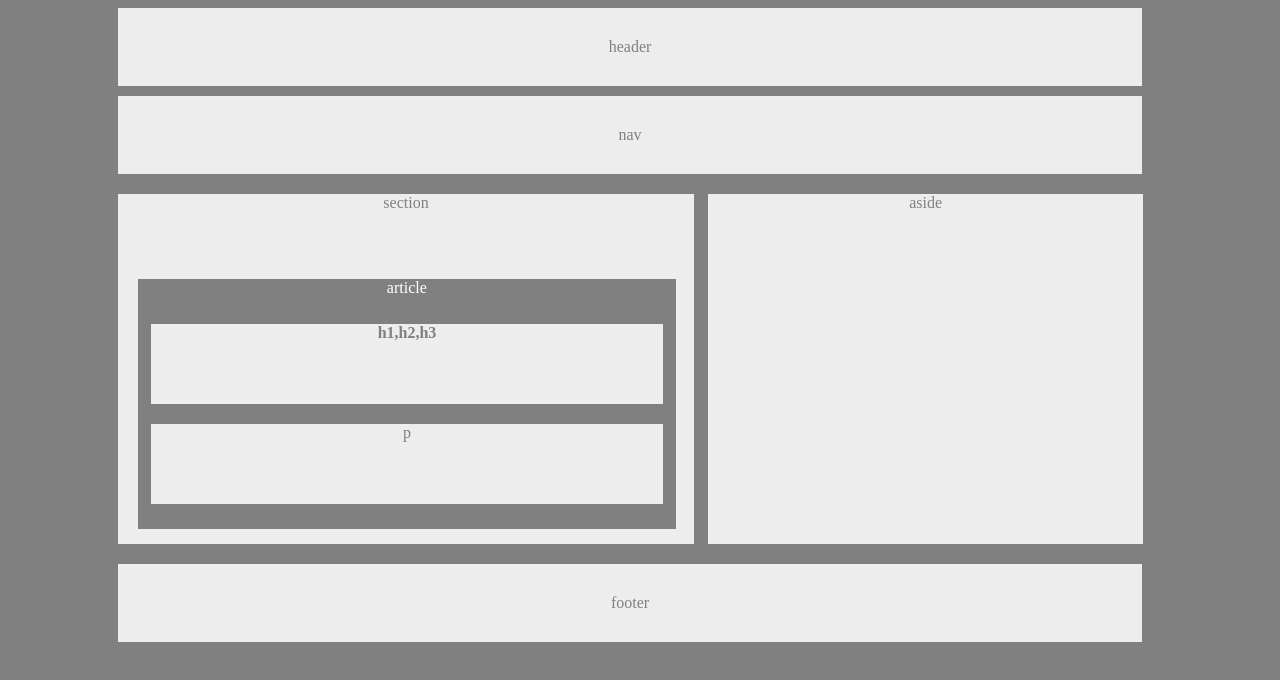
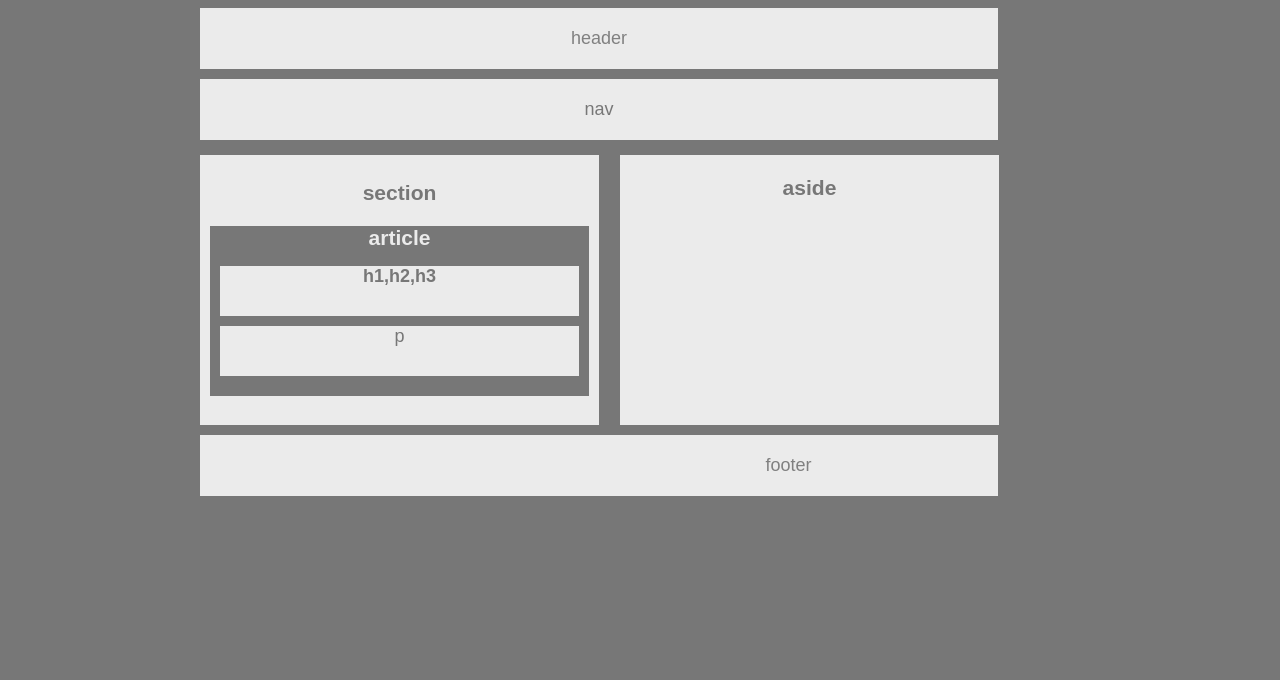
Before and after one commit to BrendaCamacho/HW-Wireframe, a plain HTML site: page index.html in a window 1280 px wide. Drawn offline with Linux system fonts and the light colour scheme.

Commit message:
versión final

```diff
--- a/index.html
+++ b/index.html
@@ -10,23 +10,24 @@
 <body>
 <div id="container">
 
+<div>
 <header>
     header
 </header>
+</div>
 
-
+<div>
 <section id="nav">
     nav
 </section>
-
+</div>
 
 <section >
 <div id="full">
-    section
-</div>
+    <h3>section</h3>
 
 <div id="article">
-    article
+    <h3>article</h3>
 </div>
 <div id="headers">
     <strong>h1,h2,h3</strong>
@@ -35,15 +36,17 @@
     p
 </div>
 <aside id="aside">
-    aside
+    <h3>aside</h3>
 </aside>
+
+</div>
 </section>
 
 
 
-<footer id="footer">
+<div class="footer">
     footer
-</footer>
+</div>
 
 
 </div>
--- a/style.css
+++ b/style.css
@@ -4,89 +4,85 @@
 }
 
 body {
-    background: gray;
-    width: 100%;
-    height: 100%;
+    font-family: Arial, Helvetica Neue, Helvetica, sans-serif;
+    color: #777;
+    background: #777;
+    width: 960px;
+    font-size: 18px;
 }
 #container {
-    width: 100%;
+    width: 80%;
+    padding-left: 20%;
+    width: 990px;
 }
 
 header {
-    background: #ededed;
-    padding: 30px;
+    background: #ebebeb;
+    color: gray;
+    width:100%;
+    padding:20px;
     margin-bottom: 10px;
-    width: 80%;
-    margin-left: 110px;
-    color: gray;
 }
 
 #nav {
-    background: #ededed;
-    padding: 30px;
-    margin-bottom: 20px;
-    width: 80%;
-    margin-left: 110px;
-    color: gray;
+    background: #ebebeb;
+    width: 100%;
+    padding: 20px;
+    margin-bottom: 15px;
 }
 
 #full {
-    background: #ededed;
-    width: 45%;
-    margin-left: 110px;
-    height: 350px;
-    margin-top: 10px;
-    color: gray;
+    background: #ebebeb;
+    float: left;
+    width: 50%;
+    padding-top: 5px;
+    height: 270px;
 }
 
 #article {
-    background: gray;
-    height: 250px;
-    width: 42%;
-    position: relative;
-    top: -265px;
-    left: 130px;
-    color: white;
+    color: #ebebeb;
+    background: #777;
+    width: 95%;
+    margin-left: 10px;
+    height: 170px;
 }
 
 #headers {
-    background: #ededed;
-    width: 40%;
-    height: 80px;
+    color: #777;
+    background: #ebebeb;
+    width: 90%;
+    margin-left: 20px;
     position: relative;
-    top: -470px;
-    left: 143px;
-    color: gray;
+    top: -130px;
+    height: 50px;
 }
 
 #paragraph {
-    background: #ededed;
-    width: 40%;
-    height: 80px;
+    color: #777;
+    background: #ebebeb;
+    width: 90%;
+    margin-left: 20px;
     position: relative;
-    top: -450px;
-    left: 143px;
-    color: gray;
+    top: -120px;
+    height: 50px;
 }
 
 #aside {
-    background: #ededed;
-    width: 34%;
-    height: 350px;
+    background: #ebebeb;
+    float: right;
+    width: 95%;
     position: relative;
-    top: -760px;
-    left: 700px;
-    color: gray;
+    right: -400px;
+    top: -341px;
+    height: 270px;
 }
 
-#footer {
-    background: #ededed;
-    padding: 30px;
+.footer {
+    background: #ebebeb;
+    color: gray;
+    width:100%;
+    padding:20px;
     margin-bottom: 10px;
-    width: 80%;
-    margin-left: 110px;
     position: relative;
-    top: -740px;
-    color: gray;
-
+    bottom: -280px;
 }
```
